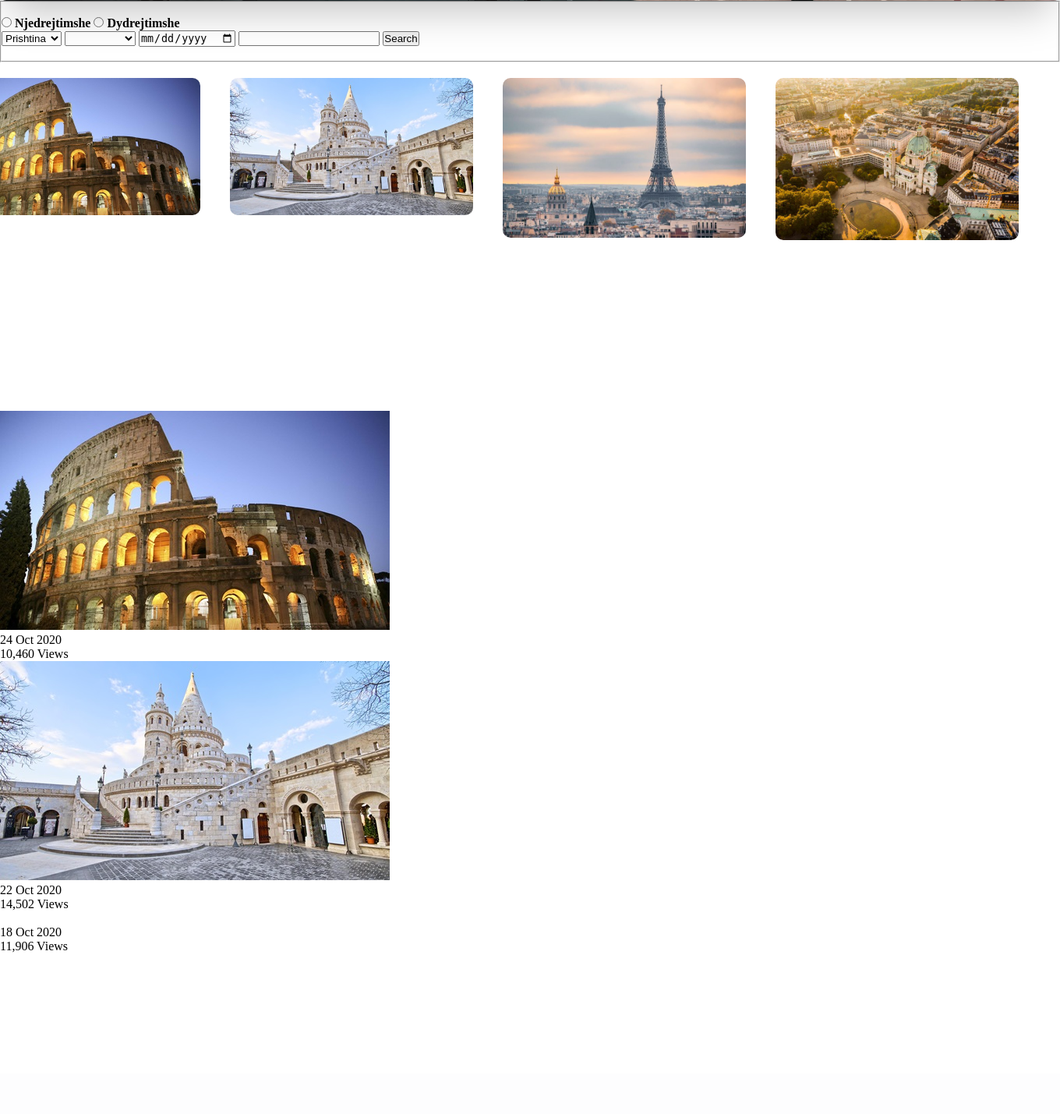
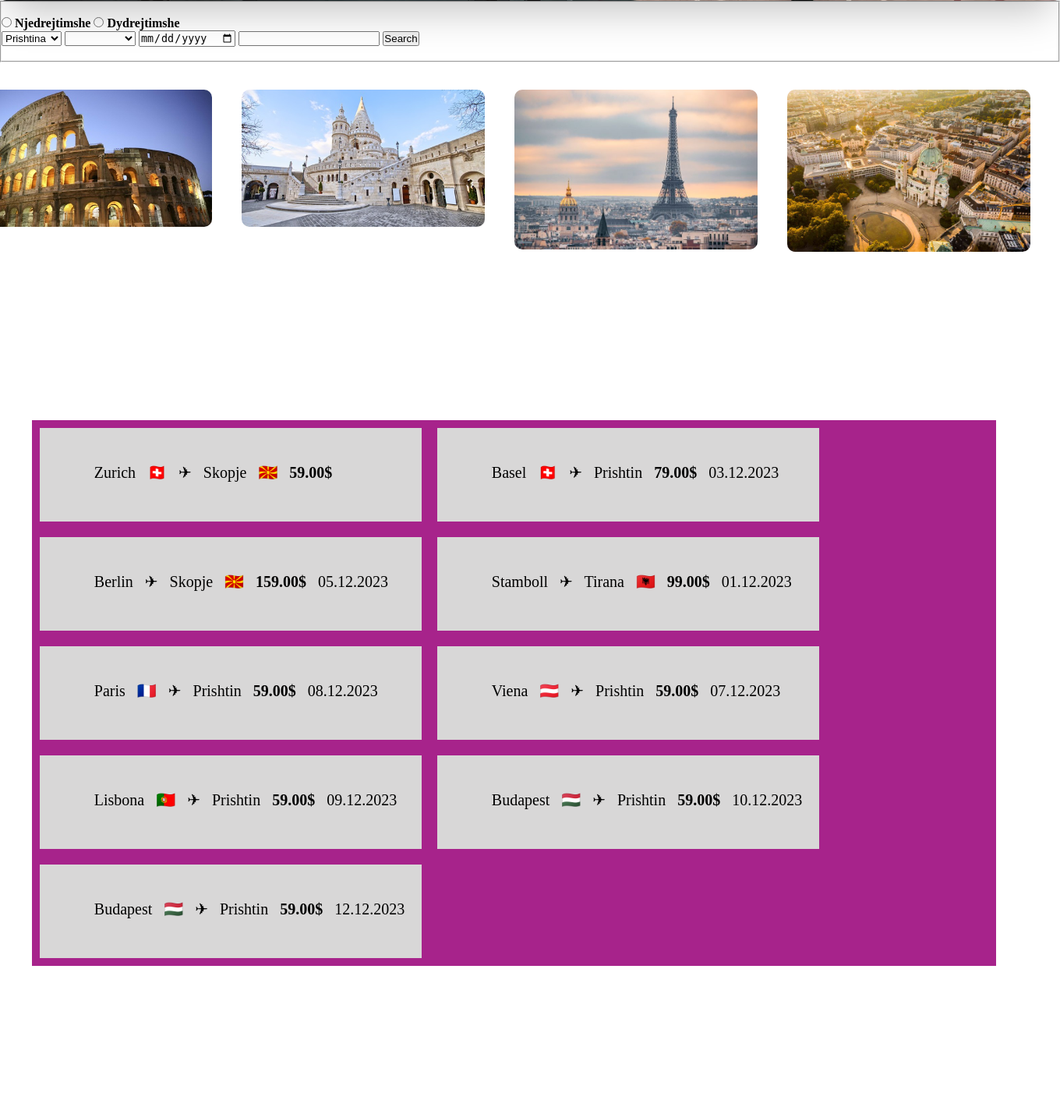
Before and after one commit to Drilonnol/projrkti, a PHP site: page /WizzAir.html in a window 1360 px wide. Shown: the part 678-2107 px from the top of the page at 78% size. Before the commit the page ends 1900 px from the top, so only its background shows below. Run offline with PHP 8.4, Linux system fonts and the light colour scheme; grey boxes are pictures that could not be loaded.

Commit message:
Fluturimet

```diff
--- a/WizzAir.html
+++ b/WizzAir.html
@@ -121,30 +121,48 @@
             <br>
             <br>
             <br>
+
+        <div class="flex">
+            <div class="fluturimi">
+                <div>   <p>Zurich 🇨🇭 ✈︎ Skopje 🇲🇰  <b> 59.00$ </b> </p> </div>
+                </div>
+            <div class="fluturimi">
+                <div>   <p>Basel 🇨🇭 ✈︎ Prishtin   <b> 79.00$ </b>    03.12.2023</p> </div>
+            </div>
+            <div class="fluturimi">
+                <div>   <p>Berlin ✈︎ Skopje 🇲🇰  <b> 159.00$ </b>    05.12.2023</p> </div>
+            </div>
+            <div class="fluturimi">
+                <div>   <p>Stamboll ✈︎ Tirana 🇦🇱   <b> 99.00$ </b>    01.12.2023</p> </div>
+            </div>
+            <div class="fluturimi">
+                <div>   <p>Paris 🇫🇷 ✈︎ Prishtin   <b> 59.00$ </b>    08.12.2023</p> </div>
+            </div>
+            <div class="fluturimi">
+                <div>   <p>Viena 🇦🇹 ✈︎ Prishtin   <b> 59.00$ </b>    07.12.2023</p> </div>
+            </div>
+            <div class="fluturimi">
+                <div>   <p> Lisbona 🇵🇹 ✈︎ Prishtin   <b> 59.00$ </b>    09.12.2023</p> </div>
+            </div>
+            <div class="fluturimi">
+                <div>   <p>Budapest 🇭🇺 ✈︎ Prishtin   <b> 59.00$ </b>    10.12.2023</p> </div>
+            </div>
+            <div class="fluturimi">
+                <div>   <p>Budapest 🇭🇺 ✈︎ Prishtin   <b> 59.00$ </b>    12.12.2023</p> </div>
+            </div>
+
+        </div>
+
+
+
+
+
+            <br>
             <br>
 
-            <div class="fotografit">
-                <div class="rubrika">
-                    <img src="Roma.jpg" alt="" class="img">
-                    <div class="views_date">
-                        <p>24 Oct 2020</p>
-                        <p>10,460 Views</p>
-                    </div>
-                </div>
-                <div class="rubrika">
-                    <img src="Budapest.jpg" alt="" class="img">
-                    <div class="views_date">
-                        <p>22 Oct 2020</p>
-                        <p>14,502 Views</p>
-                    </div>
-                </div>
-                <div class="rubrika">
-                    <img src="" alt="" class="img">
-                    <div class="views_date">
-                        <p>18 Oct 2020</p>
-                        <p>11,906 Views</p>
-                    </div>
-                </div>
+
+
+
                 <div class="video">
                     <video  autoplay loop muted plays-inline>
                         <source src="Video.mp4" type="video/mp4">
--- a/styleWA.css
+++ b/styleWA.css
@@ -111,6 +111,7 @@ a{
     align-items: center;
     flex-wrap: nowrap;
     padding: 30px;
+    margin: 15px 15px 15px 15px;
 
 }
 
@@ -161,3 +162,25 @@ a{
     transition-delay: 0.3s;
     font-family: Georgia, 'Times New Roman', Times, serif;
 }
+
+
+.flex{
+    background-color: #A7238B;
+    margin-right: 6%;
+    margin-left: 3%;
+    flex-direction: row;
+    flex-wrap: wrap;
+    display: flex;
+}
+.flex .fluturimi{
+    background-color: #D8D7D7;
+    margin: 10px;
+    padding: 20px;
+    width:450px ;
+    height: 80px;
+    text-align:start;
+    line-height: 75px;
+    font-size: 20px;
+    text-indent: 50px;
+    word-spacing: 10px;
+}
```
